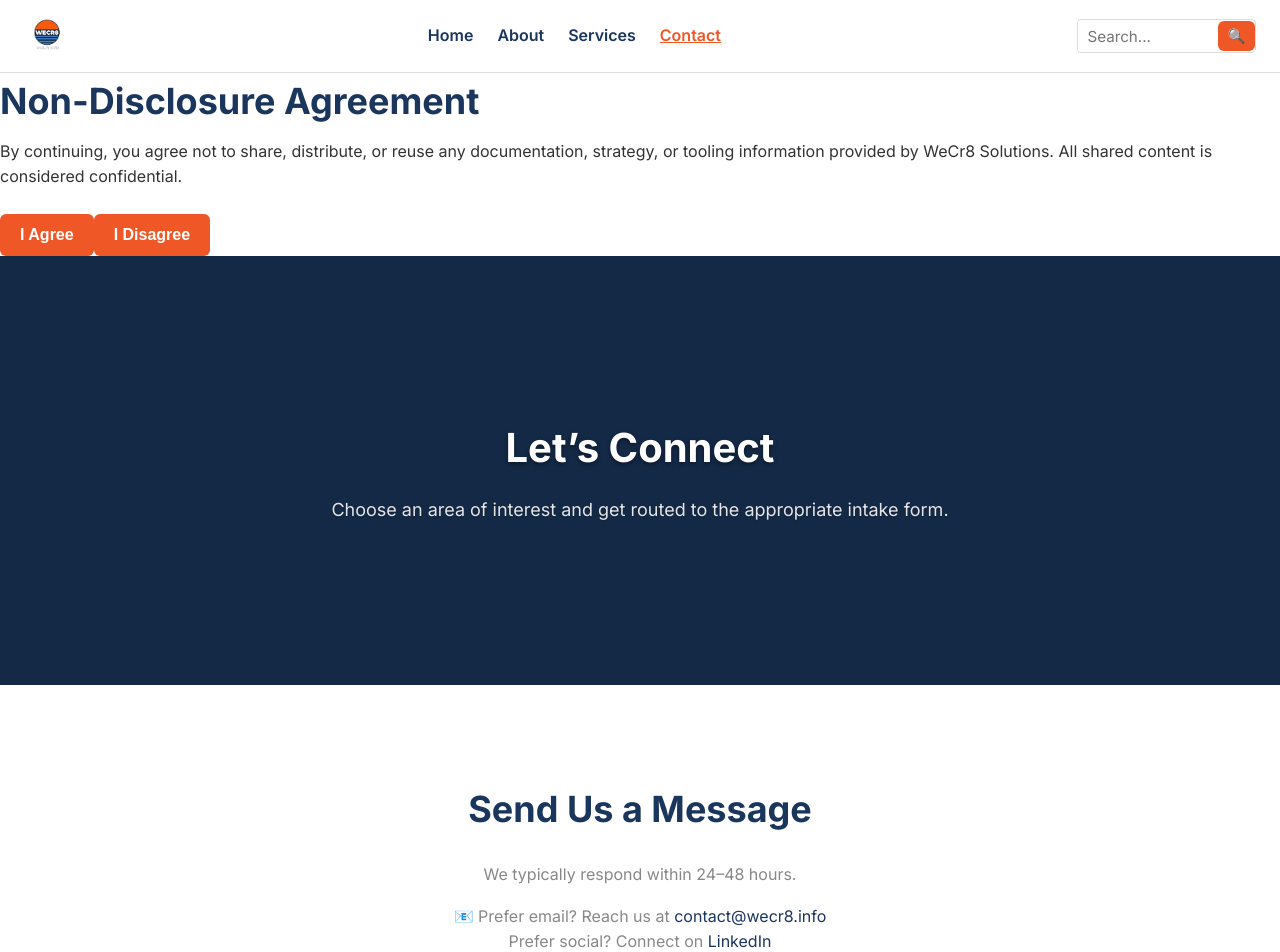
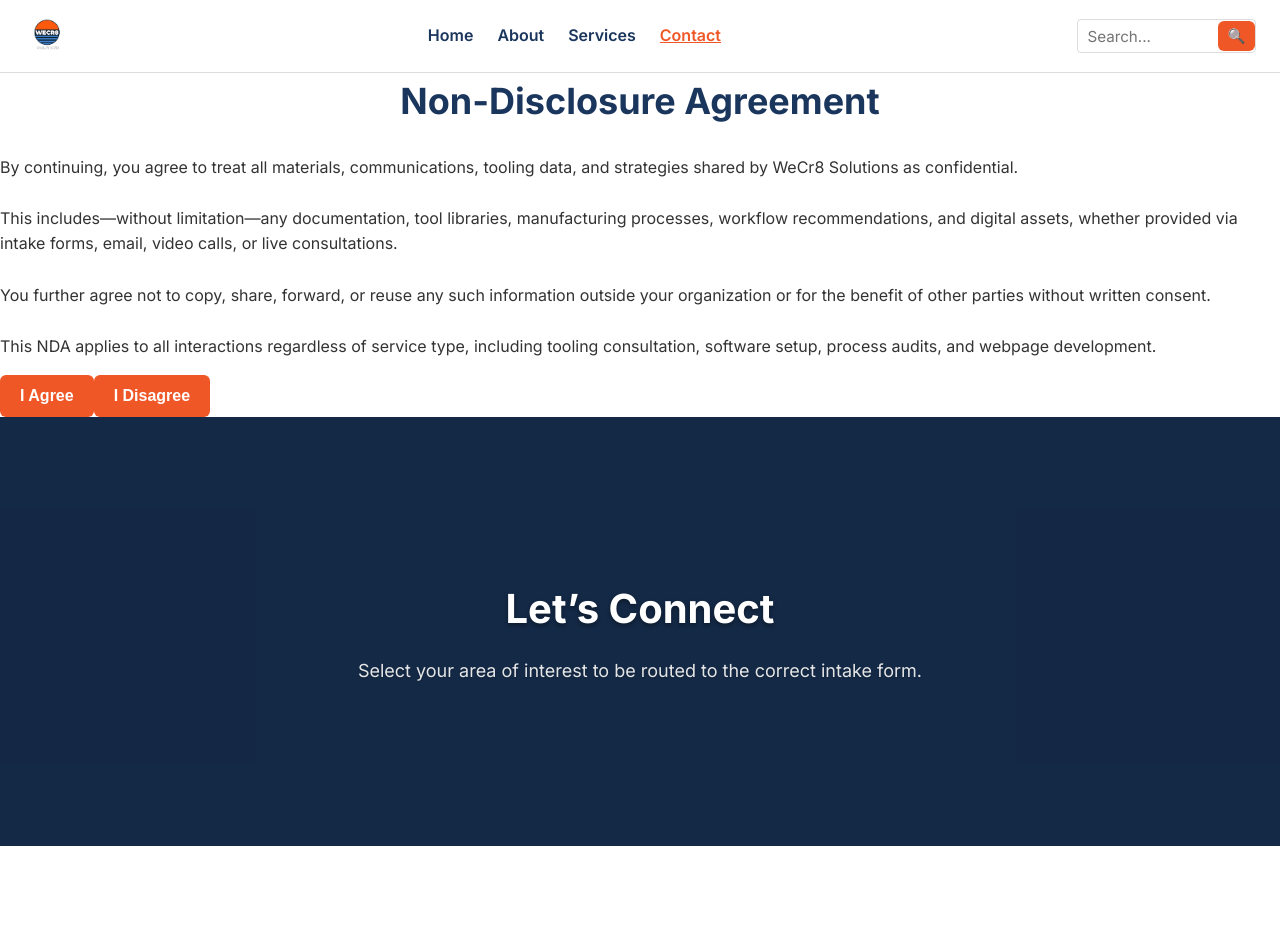
Before and after one commit to WeCr8/wecr8.info_website, a Vue app: page /contact in a window 1280 px wide. Shown: the top 952 px of the page. Built offline with nearby package versions, Linux system fonts and the light colour scheme.

Commit message:
update NDA and form link

```diff
--- a/src/views/ContactView.vue
+++ b/src/views/ContactView.vue
@@ -2,10 +2,7 @@
 import BaseSection from '@/components/BaseSection.vue'
 import { ref } from 'vue'
 
-const name = ref('')
-const email = ref('')
 const interest = ref('')
-const message = ref('')
 const ndaAccepted = ref(false)
 const showNDA = ref(true)
 
@@ -26,12 +23,12 @@
   window.location.href = 'https://www.wecr8.info'
 }
 
-async function handleSubmit() {
+function handleSubmit() {
   const redirectTo = redirectMap[interest.value]
   if (redirectTo) {
     window.location.href = redirectTo
   } else {
-    alert('Please select a valid interest.')
+    alert('Please select a valid service.')
   }
 }
 </script>
@@ -39,20 +36,21 @@
 <template>
   <div class="contact-page">
     <!-- NDA Modal -->
-    <div
-      v-if="showNDA"
-      class="fixed inset-0 bg-black bg-opacity-60 flex items-center justify-center z-50"
-    >
-      <div class="bg-white p-6 rounded-xl max-w-md shadow-xl">
-        <h2 class="text-xl font-bold mb-2">Non-Disclosure Agreement</h2>
-        <p class="text-sm text-gray-700 mb-4 max-h-60 overflow-y-auto">
-          By continuing, you agree not to share, distribute, or reuse any documentation, strategy,
-          or tooling information provided by WeCr8 Solutions. All shared content is considered
-          confidential.
+    <div v-if="showNDA" class="fixed inset-0 bg-black bg-opacity-60 flex items-center justify-center z-50">
+      <div class="bg-white p-6 rounded-xl w-full max-w-lg mx-auto shadow-xl max-h-[85vh] overflow-auto">
+        <h2 class="text-xl font-bold mb-4 text-center">Non-Disclosure Agreement</h2>
+        <p class="text-sm text-gray-700 mb-6 space-y-2">
+          By continuing, you agree to treat all materials, communications, tooling data, and strategies shared by WeCr8 Solutions as confidential.
+          <br><br>
+          This includes—without limitation—any documentation, tool libraries, manufacturing processes, workflow recommendations, and digital assets, whether provided via intake forms, email, video calls, or live consultations.
+          <br><br>
+          You further agree not to copy, share, forward, or reuse any such information outside your organization or for the benefit of other parties without written consent.
+          <br><br>
+          This NDA applies to all interactions regardless of service type, including tooling consultation, software setup, process audits, and webpage development.
         </p>
-        <div class="grid grid-cols-2 gap-4">
-          <button @click="agreeToNDA" class="cta w-full">I Agree</button>
-          <button @click="rejectNDA" class="cta bg-gray-300 text-black w-full">I Disagree</button>
+        <div class="flex justify-center gap-4">
+          <button @click="agreeToNDA" class="cta w-1/2">I Agree</button>
+          <button @click="rejectNDA" class="cta bg-gray-300 text-black w-1/2">I Disagree</button>
         </div>
       </div>
     </div>
@@ -64,36 +62,19 @@
           Let’s Connect
         </h1>
         <p class="text-lg text-white/90 max-w-2xl mx-auto">
-          Choose an area of interest and get routed to the appropriate intake form.
+          Select your area of interest to be routed to the correct intake form.
         </p>
       </template>
     </BaseSection>
 
-    <!-- Contact Form -->
+    <!-- Interest Selection Form -->
     <BaseSection variant="white" align="center">
       <template #default>
         <div class="contact-box bg-white px-6 py-10 md:p-12 shadow-lg rounded-xl max-w-2xl mx-auto">
-          <h2 class="text-2xl font-bold text-heading mb-4">Send Us a Message</h2>
-          <p class="text-muted mb-6 text-sm">We typically respond within 24–48 hours.</p>
+          <h2 class="text-2xl font-bold text-heading mb-4">Choose a Service</h2>
+          <p class="text-muted mb-6 text-sm">We’ll direct you to a quick form based on your selection.</p>
 
           <form @submit.prevent="handleSubmit" class="grid gap-4 text-left" v-if="ndaAccepted">
-            <input
-              v-model="name"
-              type="text"
-              name="name"
-              placeholder="Your Name"
-              required
-              class="input"
-            />
-            <input
-              v-model="email"
-              type="email"
-              name="email"
-              placeholder="Your Email"
-              required
-              class="input"
-            />
-
             <select v-model="interest" name="interest" required class="input">
               <option value="" disabled selected>Select a service you're interested in</option>
               <option value="Smart Tooling & Zoller">Smart Tooling & Zoller Integration</option>
@@ -102,35 +83,18 @@
               <option value="Webpage Projects">Webpage Design & Setup</option>
               <option value="General Inquiry">General Inquiry</option>
             </select>
-
-            <textarea
-              v-model="message"
-              name="message"
-              rows="5"
-              placeholder="How can we help you?"
-              required
-              class="input resize-none"
-            ></textarea>
-
-            <button type="submit" class="cta w-full mt-2">Submit & Proceed</button>
+            <button type="submit" class="cta w-full mt-2">Go to Form</button>
           </form>
 
           <div class="mt-8 text-sm text-muted text-center">
             📧 Prefer email? Reach us at
-            <a href="mailto:contact@wecr8.info" class="text-accent hover:underline"
-              >contact@wecr8.info</a
-            >
+            <a href="mailto:contact@wecr8.info" class="text-accent hover:underline">contact@wecr8.info</a>
           </div>
         </div>
 
         <div class="mt-12 text-sm text-muted">
           Prefer social? Connect on
-          <a
-            href="https://linkedin.com/company/wecr8solutions"
-            class="text-accent hover:underline"
-            target="_blank"
-            rel="noopener"
-          >
+          <a href="https://linkedin.com/company/wecr8solutions" class="text-accent hover:underline" target="_blank" rel="noopener">
             LinkedIn
           </a>
         </div>
```
